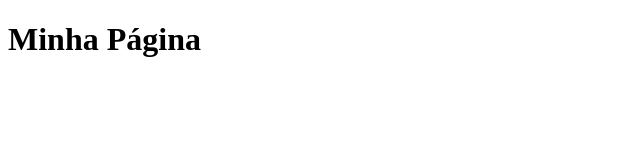
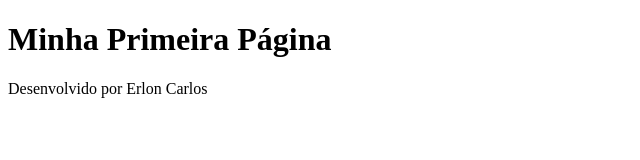
Before and after one commit to erlonlon/aula_html5_css3, a plain HTML site: page index.html in a window 1280 px wide. Shown: the whole page, without its empty margins (0-640 px from the left). Drawn offline with Linux system fonts and the light colour scheme.

Commit message:
Primeiro commit do projeto Html5 e Css3

```diff
--- a/index.html
+++ b/index.html
@@ -6,6 +6,12 @@
     <title>BootCampe Frontend - Html5 e Css3</title>
 </head>
 <body>
-    <h1>Minha Página</h1>
+    <header>
+        <h1>Minha Primeira Página</h1>
+    </header>
+    <footer>
+        <p>Desenvolvido por Erlon Carlos</p>
+    </footer>
+
 </body>
 </html>
```
